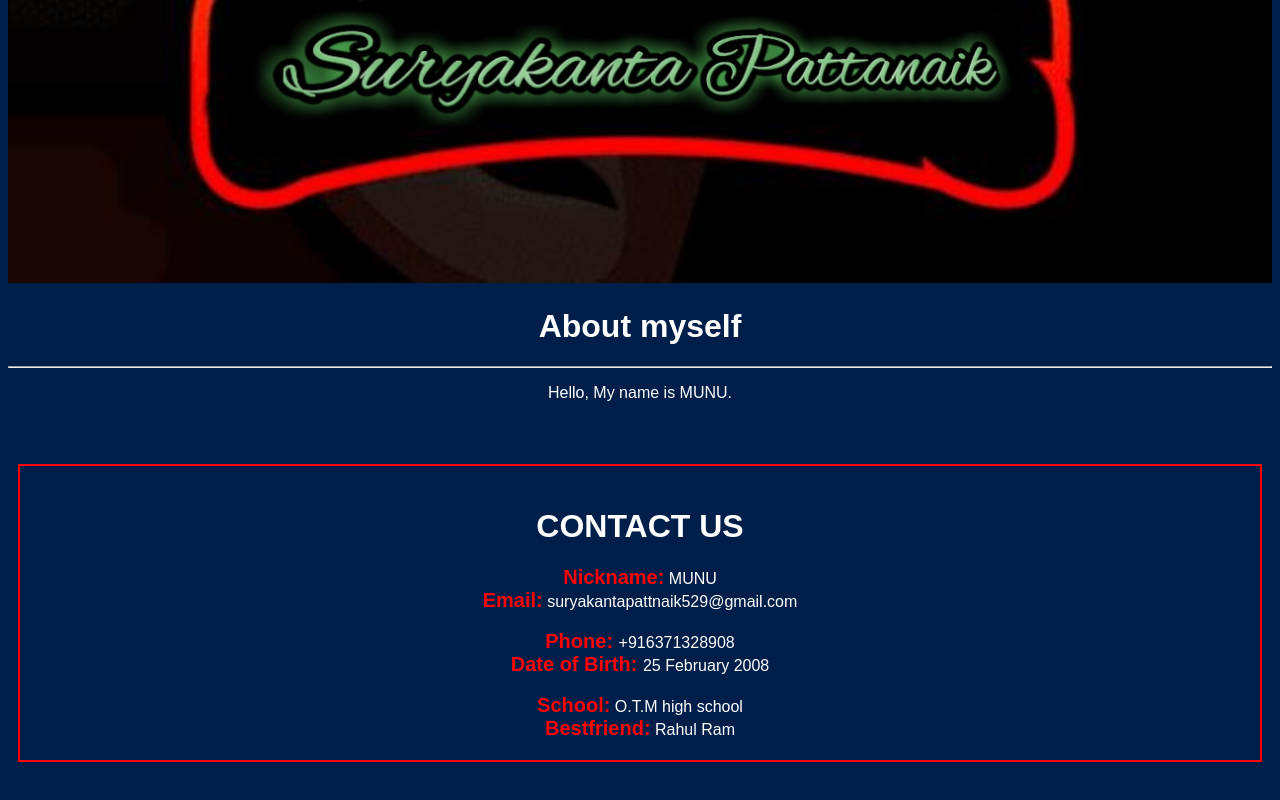
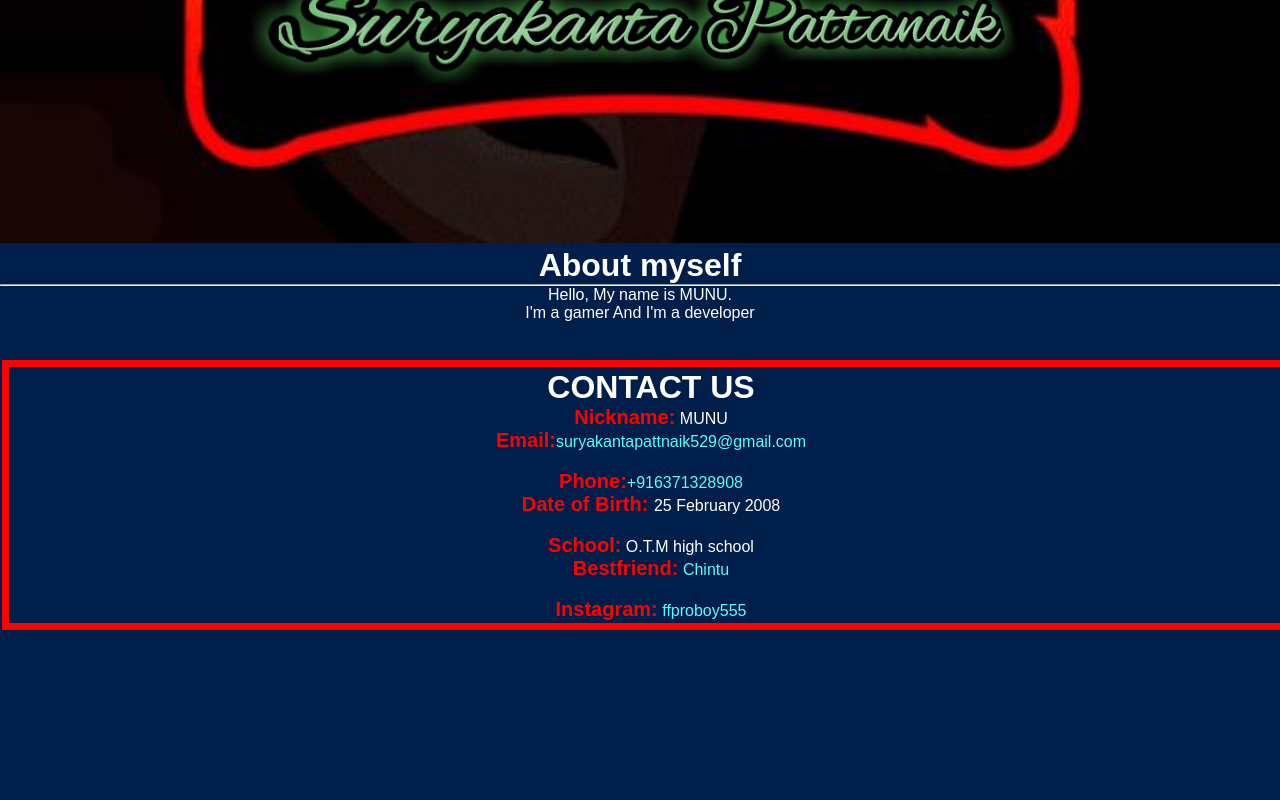
Before and after one commit to MUNUPRO/ffproboy555, a plain HTML site: page index.html in a window 1280 px wide. Shown: the part 1090-1890 px from the top of the page. After the commit the page ends 1758 px from the top, so only its background shows below. Drawn offline with Linux system fonts and the light colour scheme.

Commit message:
Add files via upload

```diff
--- /dev/null
+++ b/chintu.css
@@ -0,0 +1,47 @@
+body {
+
+    background: aqua;
+
+    text-align: center;
+
+}
+
+#span1{
+
+    color: red;
+
+    font-weight: bold;
+
+}
+
+img{
+
+    width: 100%;
+
+
+}
+
+.divclass1{
+
+
+    border: 7px solid black;
+
+            padding: 20px;
+
+            margin: 10px;
+
+            width: 100%;
+
+
+
+}
+
+
+#a1{
+
+    color: #ff00de;
+
+    text-decoration: none;
+
+
+}
--- a/index.html
+++ b/index.html
@@ -4,65 +4,13 @@
 
 <head>
 
+    <meta charset="UTF-8">
+    <meta content="with=device-with">
 
+   <link rel="stylesheet" href="style.css">
 
     <title>MUNU PRO</title>
 
-    <style>
-
-        body{
-
-             font-family: arial;
-
-            background: #001e4a;
-
-            color: white;
-
-            text-align: center;
-
-        }
-
-        .welcome{
-
-            color: #56f921;
-
-            font-size: 27px;
-
-            font-weight:
-
-        }
-
-        .top span{
-
-            color: yellow;
-
-        }
-
-        .info{
-
-            border: 2px solid red;
-
-            padding: 20px;
-
-            margin: 10px;
-
-        }
-
-        b{
-
-            color: red;
-
-            font-size: 20px
-
-        }
-
-        img{
-
-            width: 100%;
-
-        }
-
-    </style>
 
 </head>
 
@@ -74,13 +22,13 @@
 
        <h3 class="top">I am <span>"MUNU"</span></h3>
 
-        <img src="20220426_231242.jpg">
+        <img src="20220426_231242.jpg" alt="Loading Image">
 
         <h1>About myself</h1>
 
         <hr>
 
-        <p>Hello, My name is MUNU.</p>
+        <p>Hello, My name is MUNU. <br> I'm a gamer And I'm a developer</p>
 
         <br>
 
@@ -92,11 +40,11 @@
 
      <b>Nickname:</b> MUNU <br>
 
-     <b>Email:</b> suryakantapattnaik529@gmail.com
+     <b>Email:</b><a href="mailto:m.suryakantapattnaik529@gmail.com">suryakantapattnaik529@gmail.com</a>
 
      <br><br>
 
-     <b>Phone:   </b>+916371328908 <br>
+     <b>Phone:</b><a href="tel:+916371328908">+916371328908</a> <br>
 
      <b>Date of Birth: </b>  25 February 2008
 
@@ -108,11 +56,19 @@
 
        <b>School:</b> O.T.M high school <br>
 
-      <b>Bestfriend:</b> Rahul Ram
+      <b>Bestfriend:</b> <a href="chintu.html">Chintu</a> <br>
+      <br>
+
+     <b>Instagram:</b> <a href="https://instagram.com/ffproboy555?igshid=YmMyMTA2M2Y="> ffproboy555</a> <br>
+
+
+
 
 
 
     </div>
+
+
 
     <br>
 
--- /dev/null
+++ b/style.css
@@ -0,0 +1,73 @@
+*{
+
+    margin: 0;
+
+    padding: 0;
+
+}
+
+
+body{
+
+             font-family: arial;
+
+            background: #001e4a;
+
+            color: white;
+
+            text-align: center;
+
+
+        }
+
+        .welcome{
+
+            color: #56f921;
+
+            font-size: 27px;
+
+            font-weight:
+
+        }
+
+        .top span{
+
+            color: yellow;
+
+        }
+
+        .info{
+
+            border: 7px solid red;
+
+            padding: 2px;
+
+            margin: 2px;
+
+            width: 100%;
+
+        }
+
+        b{
+
+            color: red;
+
+            font-size: 20px
+
+        }
+
+        img{
+
+            width: 100%;
+
+        }
+
+        a{
+
+            color:#55ffff;
+
+            text-decoration: none;
+
+
+
+        }
```
Also changed, not shown: chintu.html (added, +53 -0 lines), CHINTU 20220622_093144.jpg (added).
